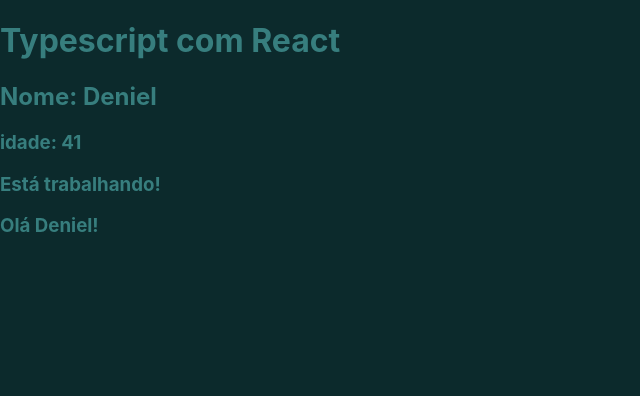
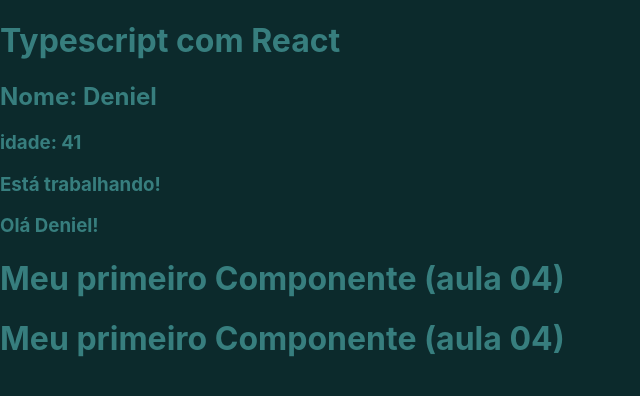
Before and after one commit to denieldiniz/TypeScript, a React (Create React App) app in the folder 11_react_com_ts/: page / in a window 1280 px wide. Shown: the top 396 px of the page, without its empty margins (0-640 px from the left). Built offline with nearby package versions, Linux system fonts and the light colour scheme.

Commit message:
inicio props

```diff
--- a/11_react_com_ts/src/App.tsx
+++ b/11_react_com_ts/src/App.tsx
@@ -1,6 +1,7 @@
 import React from "react";
 // import logo from './logo.svg';
 // import './App.css';
+import { FirstComponent } from "./components/FirstComponent"; // da aula 04
 
 function App() {
   //------------------------------------------------------
@@ -19,7 +20,7 @@ function App() {
   // 03 -
 
   //------------------------------------------------------
-  // 04 -
+  // 04 - Importação de componentes
 
   //------------------------------------------------------
   // 05 -
@@ -56,6 +57,10 @@ function App() {
 
       {/* 02 -------------------------*/}
       <h3>{saudacao(nome)} </h3>
+
+      {/* 04 -------------------------*/}
+      <FirstComponent />
+      <FirstComponent />
     </div>
   );
 }
--- a/11_react_com_ts/src/components/FirstComponent.tsx
+++ b/11_react_com_ts/src/components/FirstComponent.tsx
@@ -1,11 +1,43 @@
-// tsrsfc stateless funcional component
+// // tsrsfc	- stateless functional component
 
-import * as React from "react";
+// import * as React from "react";
 
-interface IAppProps {}
+// export interface IAppProps {}
 
-const App: React.FunctionComponent<IAppProps> = (props) => {
-  return;
-};
+// export default function App(props: IAppProps) {
+//   return <div></div>;
+// }
 
-export default App;
+// //------------------------------------------------------------------
+// // tsdrpfc	- stateless functional component with default export
+// import * as React from "react";
+
+// interface IAppProps {}
+
+// const App: React.FunctionComponent<IAppProps> = (props) => {
+//   return;
+// };
+
+// export default App;
+
+// //------------------------------------------------------------------
+// // tsrpfc	- pure function component skeleton
+
+// import * as React from "react";
+
+// export interface IAppProps {}
+
+// export function App(props: IAppProps) {
+//   return <div></div>;
+// }
+
+import * as R from "react";
+
+export function FirstComponent(): R.ReactElement {
+  return (
+    <div>
+      <h1>Meu primeiro Componente (aula 04)</h1>
+    </div>
+  );
+}
+export default FirstComponent;
```
Also changed, not shown: 11_react_com_ts/src/index.tsx (+5 -7 lines).
